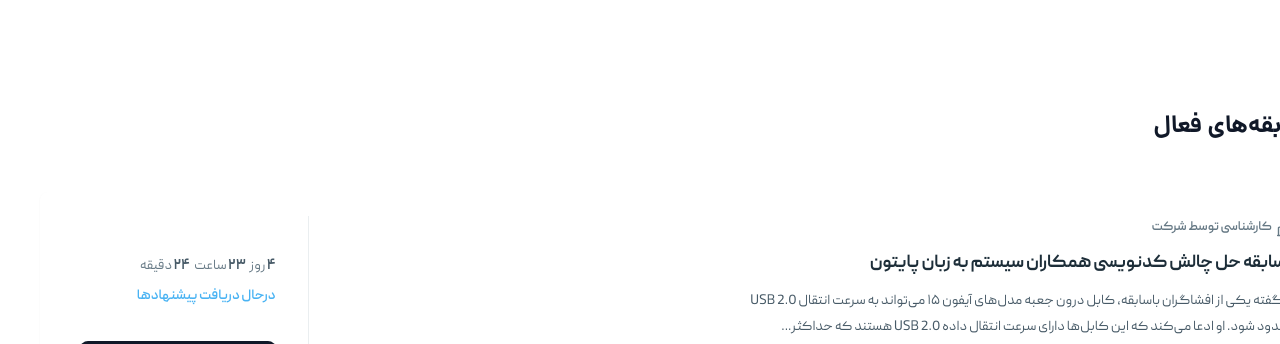
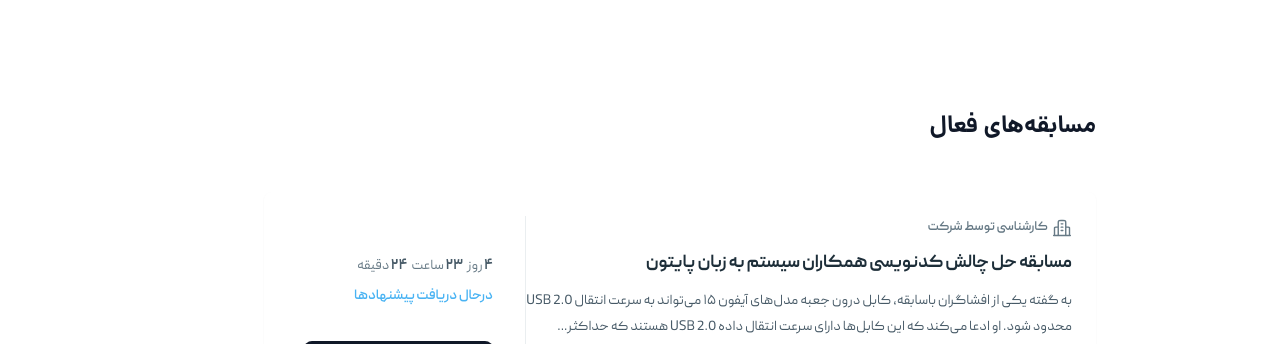
Before and after one commit to Amir-mortezaei/project, a website: page src/index.html in a window 1280 px wide. Shown: the part 1630-1974 px from the top of the page. Drawn offline with Linux system fonts and the light colour scheme.

Commit message:
fix padding

```diff
--- a/src/index.html
+++ b/src/index.html
@@ -168,7 +168,7 @@
             </div>
         </div>
         <div class="mx-auto container-custom pt-[6.5rem] pb-16">
-            <div class="flex flex-col gap-12">
+            <div class="flex flex-col gap-12 px-56">
                 <span class="text-[#101828] text-2xl font-bold font-mono">
                     مسابقه‌های فعال
                 </span>
```
Also changed, not shown: public/image/png/Content.png (deleted), public/image/png/image-and-logo.png (added), public/image/svg/circle-pattern.svg (added), src/output.css.
